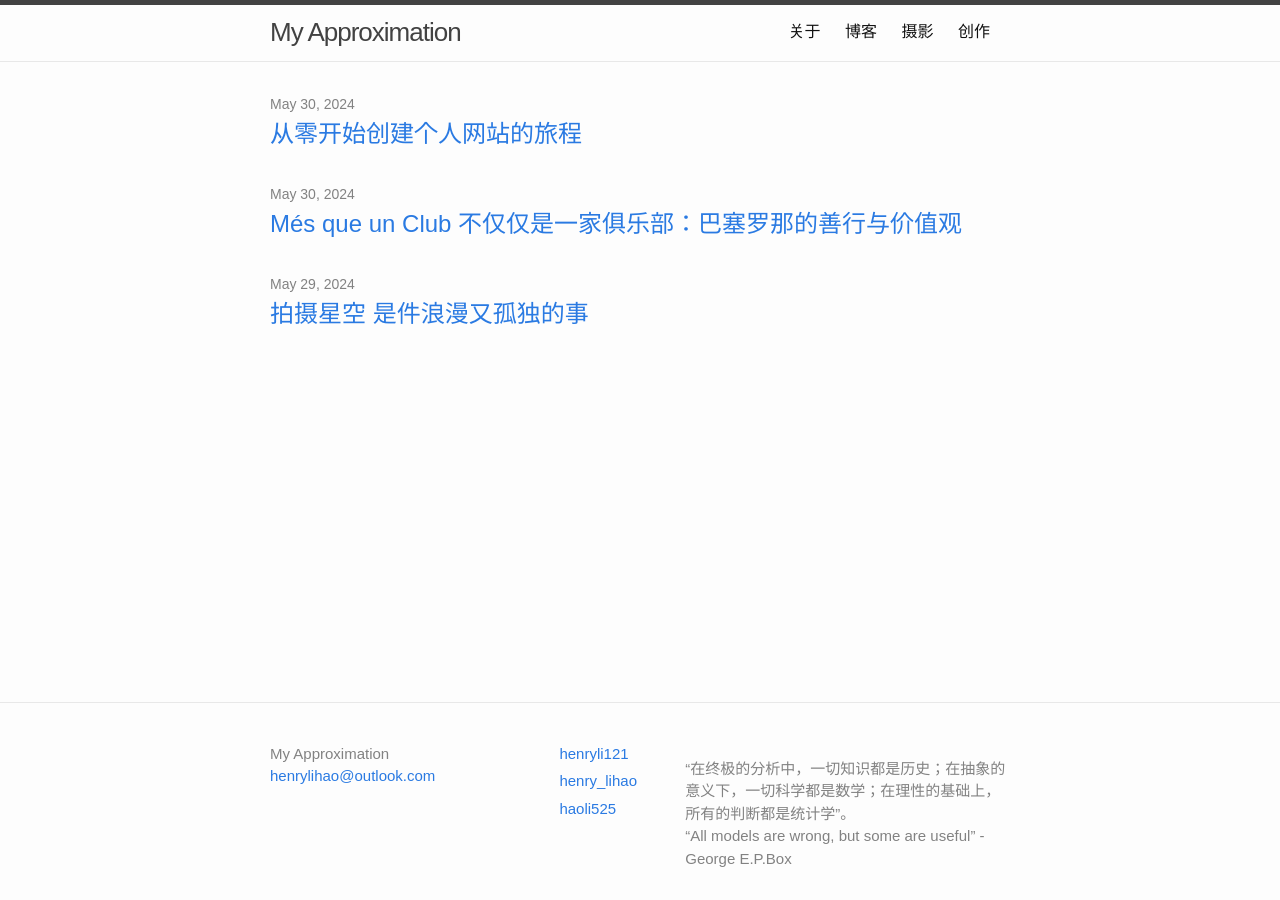
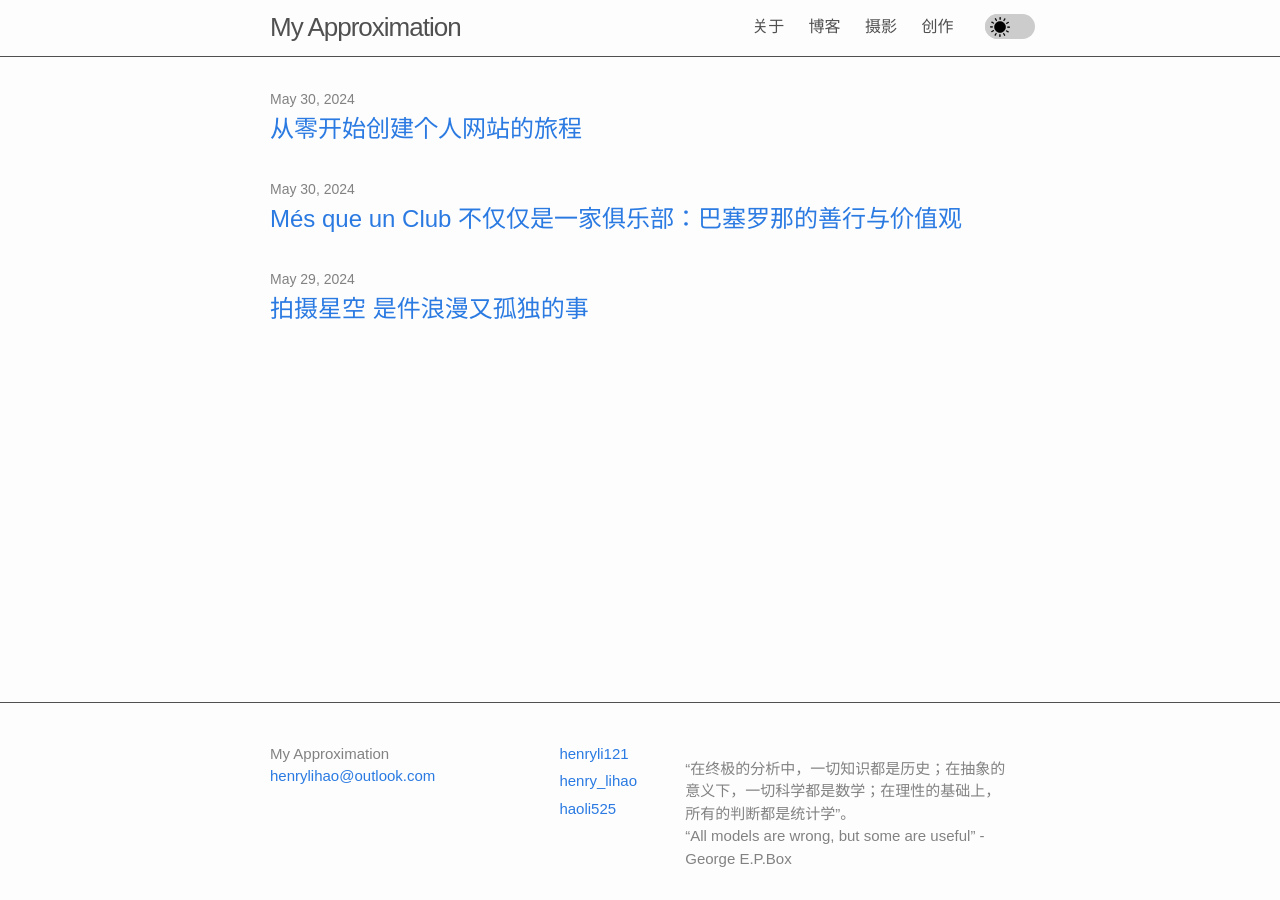
Before and after one commit to henryli121/henryli121.github.io, a Jekyll site: the page built from index.markdown, in a window 1280 px wide. Built offline with Jekyll 4.4.1, drawn with Linux system fonts in a browser that asks for light colours; some web fonts are replaced.

Commit message:
dark-mode

```diff
--- a/_includes/header.html
+++ b/_includes/header.html
@@ -14,9 +14,13 @@
                 {% for link in site.nav_links %}
                     <a class="page-link" href="{{ link.link }}">{{ link.name }}</a>
                 {% endfor %}
-                <button id="dark-mode-toggle" class="dark-mode-button">
-                    <img id="dark-mode-icon" src="{{ '/assets/images/moon-icon.png' | relative_url }}" alt="Dark Mode" />
-                </button>
+                <div class="toggle-container">
+                    <input type="checkbox" id="dark-mode-toggle" onclick="toggleDarkMode()">
+                    <label for="dark-mode-toggle" class="toggle-label">
+                        <span class="toggle-icon sun-icon"></span>
+                        <span class="toggle-icon moon-icon"></span>
+                    </label>
+                </div>
             </div>
         </nav>
     </div>
--- a/assets/css/custom.css
+++ b/assets/css/custom.css
@@ -37,11 +37,23 @@
     border-radius: 5px !important;
     overflow: auto !important;
 }
-/* custom.css or main.css */
+
+/* Dark Mode Styles */
+body.dark-mode {
+    background-color: #141414;
+    color: #ffffff;
+}
+  /* Toggle button styles */
   .toggle-container {
     position: relative;
     display: inline-block;
-    margin-left: 20px;
+    margin-left: 7px;
+    top: 7px;
+    width: 25px;
+    height: 25px;
+    background-color: #ccc;
+    border-radius: 20px;
+    transition: background-color 0.3s;
 }
 
 .toggle-label {
@@ -56,10 +68,6 @@
     transition: background-color 0.3s;
 }
 
-  #dark-mode-toggle {
-    display: none;
-  }
-
 .toggle-icon {
     position: absolute;
     width: 20px;
@@ -71,30 +79,28 @@
 
 .sun-icon {
     left: 5px;
-    background-image: url('/assets/images/sun-icon.png');
+    background-image: url('../images/sun-icon.png');
     background-size: cover;
     opacity: 1;
 }
 
 .moon-icon {
     right: 5px;
-    background-image: url('/assets/images/moon-icon.png');
+    background-image: url('../images/moon-icon.png');
     background-size: cover;
     opacity: 0;
 }
 
-  #dark-mode-toggle:checked + .toggle-label {
-    background-color: #333;
-  }
-
 #dark-mode-toggle:checked + .toggle-label .sun-icon {
     opacity: 0;
-    transform: translateX(-20px);
 }
 
 #dark-mode-toggle:checked + .toggle-label .moon-icon {
     opacity: 1;
-    transform: translateX(20px);
+}
+
+#dark-mode-toggle {
+    display: none;
 }
   /* Add more styles as needed to properly style your dark mode */
 /* Add more specific styles as needed for other elements */
--- a/assets/css/main.css
+++ b/assets/css/main.css
@@ -217,8 +217,8 @@
  * Site header
  */
 .site-header {
-  border-top: 5px solid #424242;
-  border-bottom: 1px solid #e8e8e8;
+  border-top: 0px solid #424242;
+  border-bottom: 0.7px solid #505050;
   min-height: 55.95px;
   position: relative;
 }
@@ -232,7 +232,7 @@
   float: left;
 }
 .site-title, .site-title:visited {
-  color: #424242;
+  color: #505050;
 }
 
 .site-nav {
@@ -246,7 +246,7 @@
   display: none;
 }
 .site-nav .page-link {
-  color: #111;
+  color: #505050;
   line-height: 1.5;
 }
 .site-nav .page-link:not(:last-child) {
@@ -280,7 +280,7 @@
     text-align: center;
   }
   .site-nav .menu-icon > svg {
-    fill: #424242;
+    fill: #505050;
   }
   .site-nav input ~ .trigger {
     clear: both;
@@ -304,7 +304,7 @@
  * Site footer
  */
 .site-footer {
-  border-top: 1px solid #e8e8e8;
+  border-top: 0.5px solid #505050;
   padding: 30px 0;
 }
 
@@ -649,8 +649,8 @@
 .footer-divider {
   width: 100%; /* Adjust the width as needed */
   margin: 40px auto; /* Adjust the margin as needed */
-  border-bottom: 1px solid #e0e0e0; /* Light grey color for the line */
-  opacity: 0.7; /* Slight transparency */
+  border-bottom: 0.7px solid #505050; /* Light grey color for the line */
+  opacity: 1; /* Slight transparency */
 }
 
 /* Ensure you have this CSS reset to handle different languages */
--- a/assets/js/dark-mode.js
+++ b/assets/js/dark-mode.js
@@ -2,20 +2,16 @@
     // Check for previously saved dark mode preference
     if (localStorage.getItem("darkMode") === "enabled") {
         document.body.classList.add("dark-mode");
-        document.getElementById("dark-mode-icon").src = "{{ '/assets/images/sun-icon.png' | relative_url }}";
+        document.getElementById("dark-mode-toggle").checked = true;
     }
 });
 
 function toggleDarkMode() {
     var element = document.body;
     element.classList.toggle("dark-mode");
-
-    var icon = document.getElementById("dark-mode-icon");
     if (element.classList.contains("dark-mode")) {
         localStorage.setItem("darkMode", "enabled");
-        icon.src = "{{ '/assets/images/sun-icon.png' | relative_url }}";
     } else {
         localStorage.setItem("darkMode", "disabled");
-        icon.src = "{{ '/assets/images/moon-icon.png' | relative_url }}";
     }
 }
```
Also changed, not shown: _includes/head.html (+0 -18 lines), assets/images/moon-icon.png, 7 other files. Lines whose indentation alone changed are shown as unchanged.
